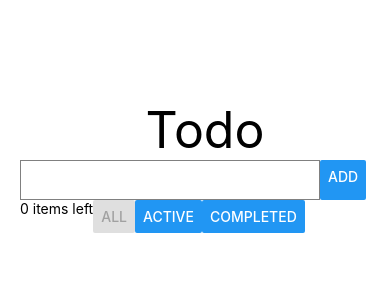
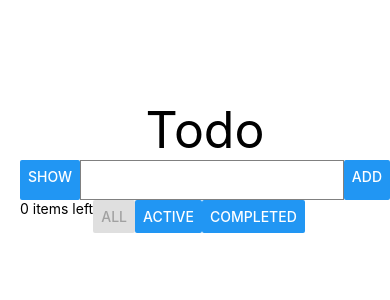
Before and after one commit to chenzdido/TodoList, a React Native app: screen / in a window 390 px wide. Shown: the top 300 px of the page. Built offline with nearby package versions, Linux system fonts and the light colour scheme.

Commit message:
[zhe] feat:complete showlist.

```diff
--- a/actions/actionTypes.js
+++ b/actions/actionTypes.js
@@ -4,3 +4,4 @@ export const SET_TODO_TEXT = 'SET_TODO_TEXT';
 export const SET_FILTER = 'SET_FILTER';
 export const CHANGE_TODO_TEXT = 'CHANGE_TODO_TEXT';
 export const DELETE_COMPLETED_TODO = 'DELETE_COMPLETED_TODO';
+export const SHOW_TODO_LIST = 'SHOW_TODO_LIST';
--- a/actions/index.js
+++ b/actions/index.js
@@ -5,6 +5,7 @@ import {
   SET_FILTER,
   CHANGE_TODO_TEXT,
   DELETE_COMPLETED_TODO,
+  SHOW_TODO_LIST,
 } from './actionTypes';
 
 let nextTodoId = 0;
@@ -39,3 +40,8 @@ export const changeTodoText = (id, text) => ({
 export const deleteCompletedTodo = () => ({
   type: DELETE_COMPLETED_TODO,
 });
+
+export const showTodoList = (showlist) => ({
+  type: SHOW_TODO_LIST,
+  showlist,
+});
--- a/components/AddTodo.js
+++ b/components/AddTodo.js
@@ -1,5 +1,5 @@
 import React, {Component} from 'react';
-import {Text, View, TextInput, Button} from 'react-native';
+import {View, TextInput, Button} from 'react-native';
 
 class AddTodo extends Component {
   constructor(props) {
@@ -9,6 +9,14 @@ class AddTodo extends Component {
     return (
       <>
         <View style={{flexDirection: 'row'}}>
+          <Button
+            title="show"
+            onPress={() => {
+              console.log(this.props);
+              this.props.showTodoList(!this.props.showlist);
+              console.log(this.props.showlist);
+            }}
+          />
           <TextInput
             style={{
               height: 40,
--- a/components/TodoList.js
+++ b/components/TodoList.js
@@ -9,6 +9,7 @@ class TodoList extends Component {
     return (
       <>
         <View>
+          {this.props.showlist && (
             <FlatList
               data={todos}
               renderItem={(todo) => (
@@ -21,6 +22,7 @@ class TodoList extends Component {
               )}
               keyExtractor={(todo) => todo.id.toString()}
             />
+          )}
         </View>
       </>
     );
--- a/containers/AddTodoContainer.js
+++ b/containers/AddTodoContainer.js
@@ -1,14 +1,17 @@
 import {connect} from 'react-redux';
-import {setTodoText, addTodo} from '../actions/index';
+import {setTodoText, addTodo, showTodoList} from '../actions/index';
 import AddTodo from '../components/AddTodo';
 
 const mapStateToProps = (state) => ({
   text: state.text,
+  filter: state.filter,
+  showlist: state.showlist,
 });
 
 const mapDispatchToProps = (dispatch) => ({
   setTodoText: (text) => dispatch(setTodoText(text)),
   addTodo: (text) => dispatch(addTodo(text)),
+  showTodoList: (showlist) => dispatch(showTodoList(showlist)),
 });
 
 export default connect(mapStateToProps, mapDispatchToProps)(AddTodo);
--- a/containers/TodoListContainer.js
+++ b/containers/TodoListContainer.js
@@ -17,6 +17,7 @@ const getVisibleTodos = (todos, filter) => {
 
 const mapStateToProps = (state) => ({
   todos: getVisibleTodos(state.todos, state.filter),
+  showlist: state.showlist,
 });
 
 const mapDispatchToProps = (dispatch) => ({
--- a/reducers/index.js
+++ b/reducers/index.js
@@ -2,9 +2,11 @@ import {combineReducers} from 'redux';
 import todos from './todos';
 import filter from './filter';
 import text from './text';
+import showlist from './showlist';
 
 export default combineReducers({
   todos,
   text,
   filter,
+  showlist,
 });
--- /dev/null
+++ b/reducers/showlist.js
@@ -0,0 +1,12 @@
+import {SHOW_TODO_LIST} from '../actions/actionTypes';
+
+const showlist = (state = true, action) => {
+  switch (action.type) {
+    case SHOW_TODO_LIST:
+      return action.showlist;
+    default:
+      return state;
+  }
+};
+
+export default showlist;
```
Lines whose indentation alone changed are shown as unchanged.
